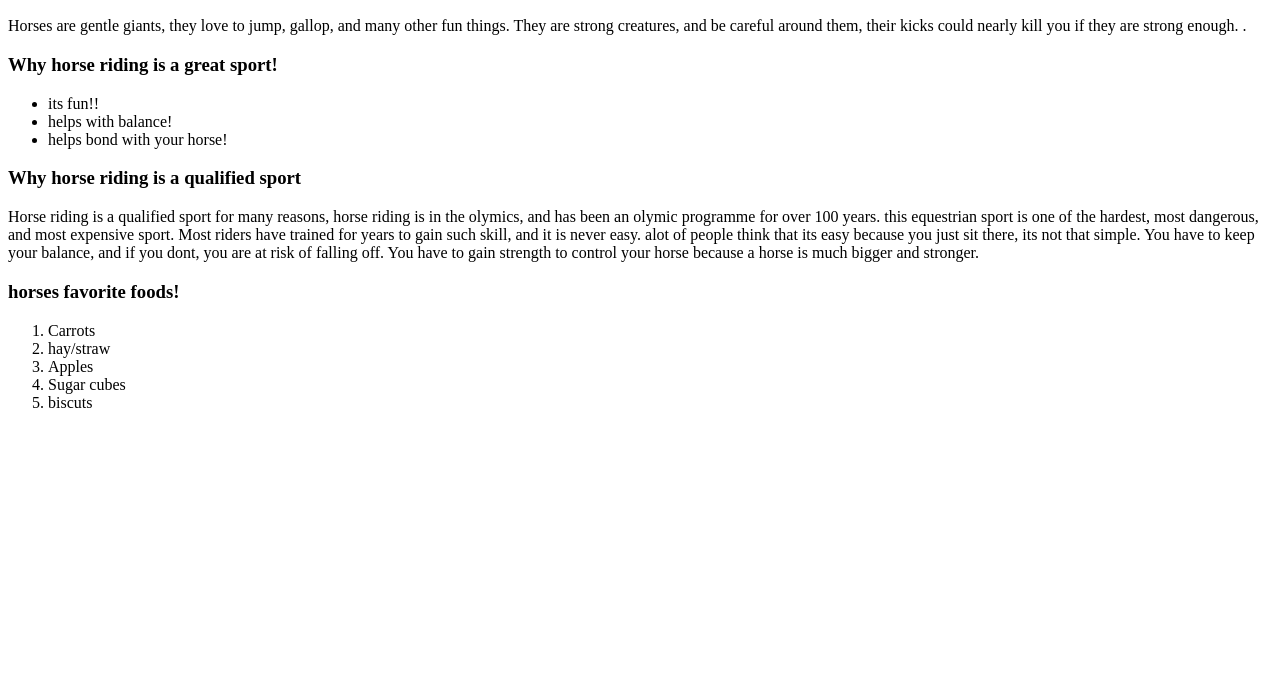
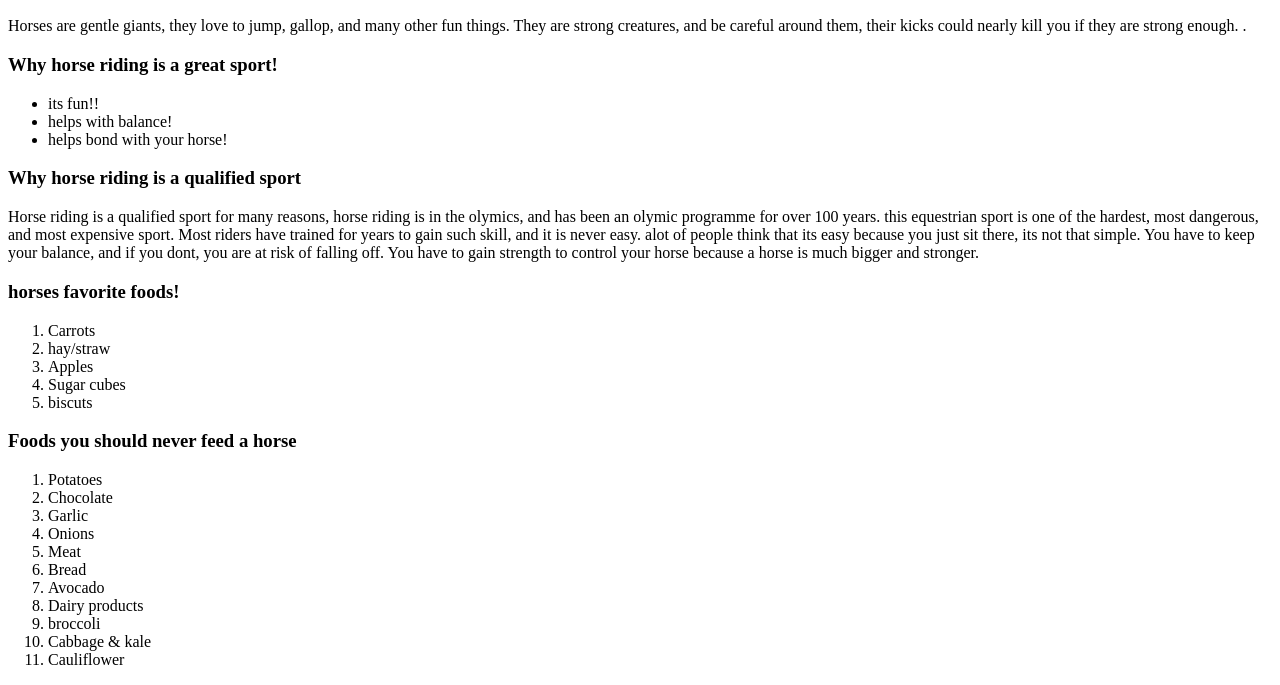
Before and after one commit to hannaharder/mypage, a plain HTML site: page index.html in a window 1280 px wide. Shown: the part 321-1006 px from the top of the page. Before the commit the page ends 800 px from the top, so only its background shows below. Drawn offline with Linux system fonts and the light colour scheme.

Commit message:
Update index.html

```diff
--- a/index.html
+++ b/index.html
@@ -36,7 +36,19 @@
         <li>Sugar cubes</li>
           <li>biscuts</li>
     </ol>
-
-
+     <h3>Foods you should never feed a horse</h3>
+       <ol>
+        <li>Potatoes</li>
+        <li>Chocolate</li>
+        <li>Garlic</li>
+        <li>Onions</li>
+          <li>Meat</li>
+           <li>Bread</li>
+           <li>Avocado</li>
+           <li>Dairy products</li>
+           <li>broccoli</li>
+           <li>Cabbage & kale</li>
+            <li>Cauliflower</li>
+    </ol>
     </body>
 </html>
```
